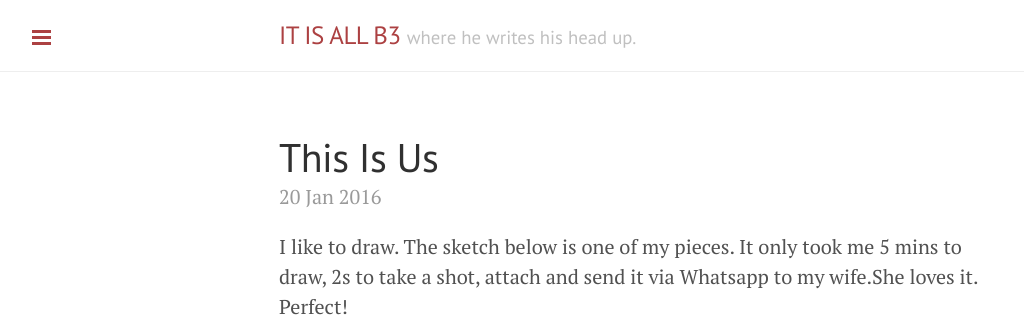
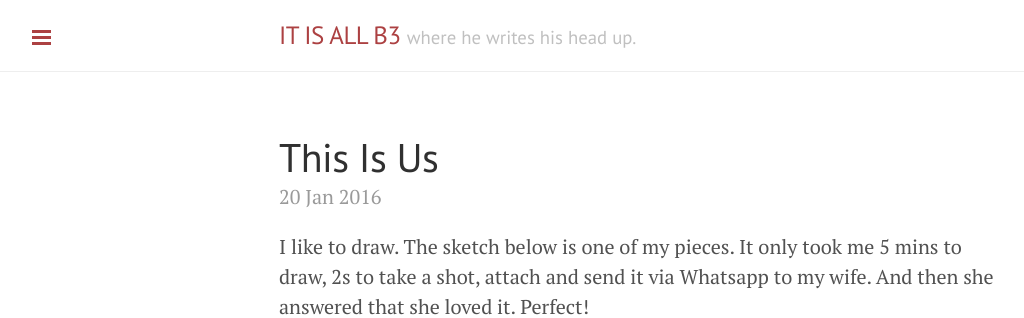
Before and after one commit to kazu2012/ducban.github.io, a Jekyll site: the page built from _posts/2016-01-20-this-is-us.md, in a window 1280 px wide, cut to the strip 0-318 px from the top of the page. Shown: the whole strip, without its empty margins (1-1025 px from the left). Built offline with Jekyll 4.4.1, drawn with Linux system fonts in a browser that asks for light colours; Markdown is read by kramdown in place of the engine named in the settings.

Commit message:
minor change

```diff
--- a/_posts/2016-01-20-this-is-us.md
+++ b/_posts/2016-01-20-this-is-us.md
@@ -7,7 +7,7 @@ description: It costed me 5 mins for each piece like this one, but it costed me
 ---
 
 
-I like to draw. The sketch below is one of my pieces. It only took me 5 mins to draw, 2s to take a shot, attach and send it via Whatsapp to my wife.She loves it. Perfect!
+I like to draw. The sketch below is one of my pieces. It only took me 5 mins to draw, 2s to take a shot, attach and send it via Whatsapp to my wife. And then she answered that she loved it. Perfect!
 
 ![This Is Us](/public/uploads/images/2016-01-20-this-is-us.jpg "This Is Us")
 
```
